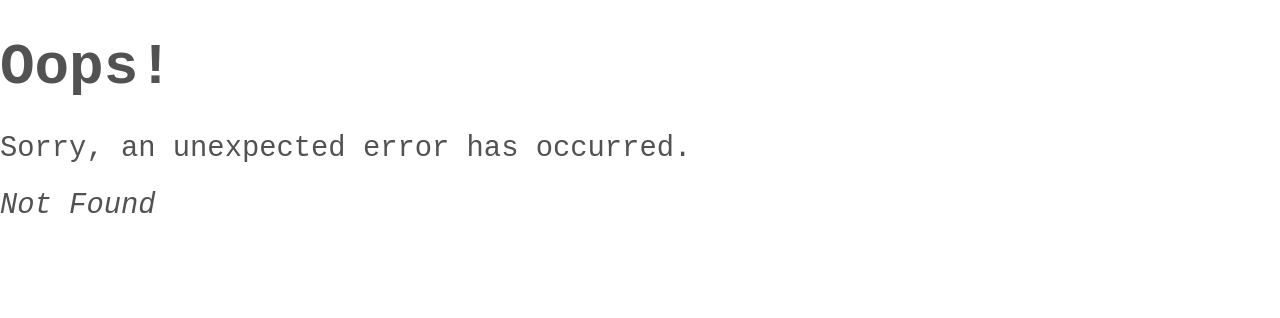
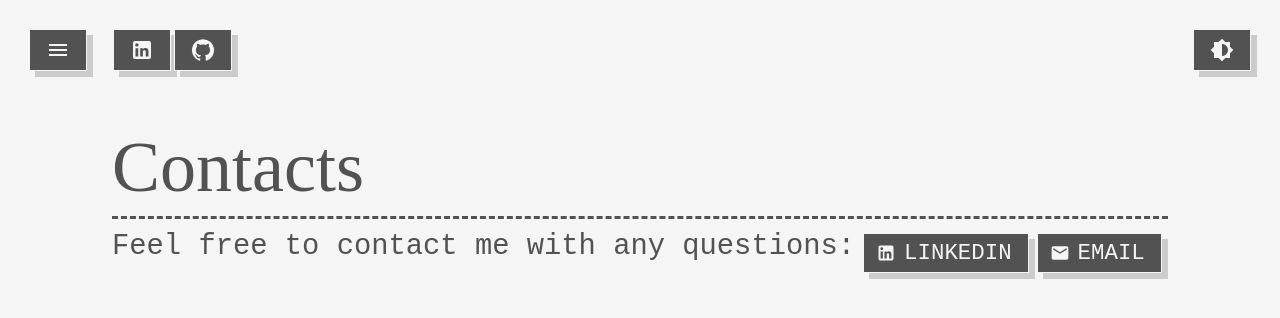
Before and after one commit to nfjdu/nfjdu.github.io, a React (Vite) app: page /contacts in a window 1280 px wide. Before the commit this address had no page. Shown: the top 318 px of the page. Built offline with nearby package versions, Linux system fonts and the light colour scheme; a small style sheet from the web is missing.

Commit message:
contacts page added

```diff
--- a/src/components/AppIcon/index.tsx
+++ b/src/components/AppIcon/index.tsx
@@ -2,8 +2,9 @@ import MenuIcon from "@mui/icons-material/Menu";
 import LinkedInIcon from "@mui/icons-material/LinkedIn";
 import GitHubIcon from "@mui/icons-material/GitHub";
 import ThemeIcon from "@mui/icons-material/Brightness6";
-import ExpandLess from "@mui/icons-material/ExpandLess";
-import ExpandMore from "@mui/icons-material/ExpandMore";
+import ExpandLessIcon from "@mui/icons-material/ExpandLess";
+import ExpandMoreIcon from "@mui/icons-material/ExpandMore";
+import EmailIcon from "@mui/icons-material/Email";
 import { SvgIconProps } from "@mui/material";
 
 const iconsMap = {
@@ -11,8 +12,9 @@ const iconsMap = {
   linkedin: LinkedInIcon,
   github: GitHubIcon,
   theme: ThemeIcon,
-  "expand-less": ExpandLess,
-  "expand-more": ExpandMore,
+  email: EmailIcon,
+  "expand-less": ExpandLessIcon,
+  "expand-more": ExpandMoreIcon,
 };
 
 interface Props extends SvgIconProps {
--- a/src/components/HeadingWithDivider/index.tsx
+++ b/src/components/HeadingWithDivider/index.tsx
@@ -9,10 +9,19 @@ interface Props extends TypographyProps {
 const HeadingWithDivider = ({ variant = "h1", children, ...props }: Props) => {
   return (
     <>
-      <Typography variant={variant} {...props}>
+      <Typography
+        variant={variant}
+        {...props}
+        sx={{ mb: 0, display: "flex", flexDirection: "column", ...props.sx }}
+      >
         {children}
+        <DashedDivider
+          sx={{
+            mt: "0.1em",
+            mb: "0.2em",
+          }}
+        />
       </Typography>
-      <DashedDivider />
     </>
   );
 };
--- /dev/null
+++ b/src/pages/Contacts/index.tsx
@@ -0,0 +1,32 @@
+import { Button, Stack, Typography } from "@mui/material";
+import HeadingWithDivider from "../../components/HeadingWithDivider";
+import AppIcon from "../../components/AppIcon";
+
+const ContactsPage = () => {
+  return (
+    <>
+      <HeadingWithDivider variant='h1'>Contacts</HeadingWithDivider>
+      <Stack direction='row' sx={{ flexWrap: "wrap" }}>
+        <Typography sx={{ mr: 1 }}>Feel free to contact me with any questions:</Typography>
+        <Button
+          sx={{ mr: 1 }}
+          LinkComponent='a'
+          target='_blank'
+          href='https://www.linkedin.com/in/vlad-mosienko-766910186/'
+          startIcon={<AppIcon icon='linkedin' />}
+        >
+          LinkedIn
+        </Button>
+        <Button
+          LinkComponent='a'
+          href='mailto:mosienko20133@gmail.com'
+          startIcon={<AppIcon icon='email' />}
+        >
+          Email
+        </Button>
+      </Stack>
+    </>
+  );
+};
+
+export default ContactsPage;
--- a/src/pages/Home/index.tsx
+++ b/src/pages/Home/index.tsx
@@ -1,9 +1,10 @@
 import { Typography } from "@mui/material";
+import HeadingWithDivider from "../../components/HeadingWithDivider";
 
 const HomePage = () => {
   return (
     <>
-      <Typography variant='h1'>Hi there!</Typography>
+      <HeadingWithDivider variant='h1'>Hi there!</HeadingWithDivider>
       <Typography variant='body1'>
         Welcome to my professional portfolio website, dedicated to showcasing my skills and
         expertise as a Middle Frontend React Developer from Ukraine. I bring four years of valuable
@@ -25,7 +26,7 @@ const HomePage = () => {
       </Typography>
       <Typography variant='caption'>P.S. Of course this text wasn't written by ChatGPT</Typography>
       <br />
-      <Typography variant='caption'>P.S.2 But I'm not sure</Typography>
+      <Typography variant='caption'>P.S.2. But there is no assurance =)</Typography>
     </>
   );
 };
--- /dev/null
+++ b/src/pages/Projects/index.tsx
@@ -0,0 +1,13 @@
+import { Typography } from "@mui/material";
+import HeadingWithDivider from "../../components/HeadingWithDivider";
+
+const ProjectsPage = () => {
+  return (
+    <>
+      <HeadingWithDivider variant='h1'>Projects</HeadingWithDivider>
+      <Typography>Coming soon...</Typography>
+    </>
+  );
+};
+
+export default ProjectsPage;
--- a/src/pages/Root/index.tsx
+++ b/src/pages/Root/index.tsx
@@ -76,6 +76,7 @@ const RootPage = () => {
       >
         <List sx={{ py: { xs: 12, sm: 12 }, px: { xs: 1.5, sm: 14 } }}>
           <NavLink to='/home' text='Home' onClick={() => setIsMenuOpened(false)} />
+          <NavLink to='/projects' text='Projects' onClick={() => setIsMenuOpened(false)} />
           <NavLinksGroup
             title='Style&shy;guide'
             children={[
@@ -113,6 +114,7 @@ const RootPage = () => {
               />,
             ]}
           />
+          <NavLink to='/contacts' text='Contacts' onClick={() => setIsMenuOpened(false)} />
         </List>
       </Box>
 
--- a/src/pages/Styleguide/Colors/index.tsx
+++ b/src/pages/Styleguide/Colors/index.tsx
@@ -5,14 +5,14 @@ const ColorsPage = () => {
   return (
     <>
       <HeadingWithDivider variant='h2'>Colors</HeadingWithDivider>
-      <Stack sx={{ mt: 2 }} gap={1}>
-        <Stack direction='row' gap={1}>
+      <Stack sx={{ mt: 2 }} spacing={1}>
+        <Stack direction='row' spacing={1}>
           <Typography>Background: </Typography>
           <Box
             sx={{ width: "150px", border: "1px solid black", backgroundColor: "background.paper" }}
           />
         </Stack>
-        <Stack direction='row' gap={1}>
+        <Stack direction='row' spacing={1}>
           <Typography>Menu background: </Typography>
           <Box
             sx={{
@@ -22,31 +22,31 @@ const ColorsPage = () => {
             }}
           />
         </Stack>
-        <Stack direction='row' gap={1}>
+        <Stack direction='row' spacing={1}>
           <Typography>Text: </Typography>
           <Box
             sx={{ width: "150px", border: "1px solid black", backgroundColor: "text.primary" }}
           />
         </Stack>
-        <Stack direction='row' gap={1}>
+        <Stack direction='row' spacing={1}>
           <Typography>Divider: </Typography>
           <Box sx={{ width: "150px", border: "1px solid black", backgroundColor: "divider" }} />
         </Stack>
-        <Stack direction='row' gap={1}>
+        <Stack direction='row' spacing={1}>
           <Typography>Error: </Typography>
           <Box sx={{ width: "150px", border: "1px solid black", backgroundColor: "error.main" }} />
         </Stack>
-        <Stack direction='row' gap={1}>
+        <Stack direction='row' spacing={1}>
           <Typography>Warning: </Typography>
           <Box
             sx={{ width: "150px", border: "1px solid black", backgroundColor: "warning.main" }}
           />
         </Stack>
-        <Stack direction='row' gap={1}>
+        <Stack direction='row' spacing={1}>
           <Typography>Info: </Typography>
           <Box sx={{ width: "150px", border: "1px solid black", backgroundColor: "info.main" }} />
         </Stack>
-        <Stack direction='row' gap={1}>
+        <Stack direction='row' spacing={1}>
           <Typography>Success: </Typography>
           <Box
             sx={{ width: "150px", border: "1px solid black", backgroundColor: "success.main" }}
--- a/src/routes/index.tsx
+++ b/src/routes/index.tsx
@@ -7,6 +7,8 @@ import ButtonsPage from "../pages/Styleguide/Buttons";
 import ColorsPage from "../pages/Styleguide/Colors";
 import IconsPage from "../pages/Styleguide/Icons";
 import TypographyPage from "../pages/Styleguide/Typography";
+import ProjectsPage from "../pages/Projects";
+import ContactsPage from "../pages/Contacts";
 
 export const routes = [
   {
@@ -16,6 +18,7 @@ export const routes = [
     children: [
       { index: true, element: <Navigate to='/home' /> },
       { path: "home", element: <HomePage /> },
+      { path: "projects", element: <ProjectsPage /> },
       {
         path: "styleguide",
         element: <StyleguidePage />,
@@ -25,9 +28,9 @@ export const routes = [
           { path: "buttons", element: <ButtonsPage /> },
           { path: "icons", element: <IconsPage /> },
           // { path: "inputs", element: <ButtonsPage /> },
-          // { path: "spacing", element: <ButtonsPage /> },
         ],
       },
+      { path: "contacts", element: <ContactsPage /> },
     ],
   },
 ];
```
